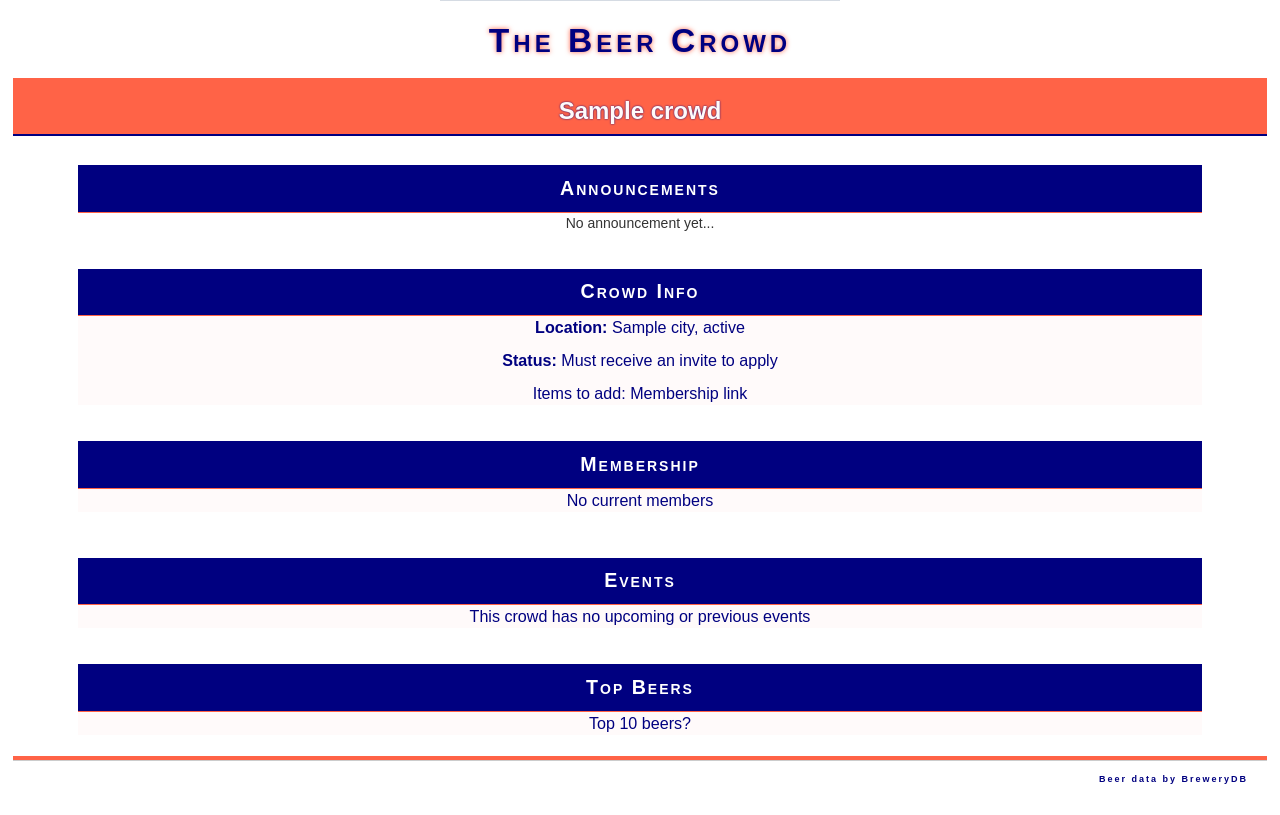
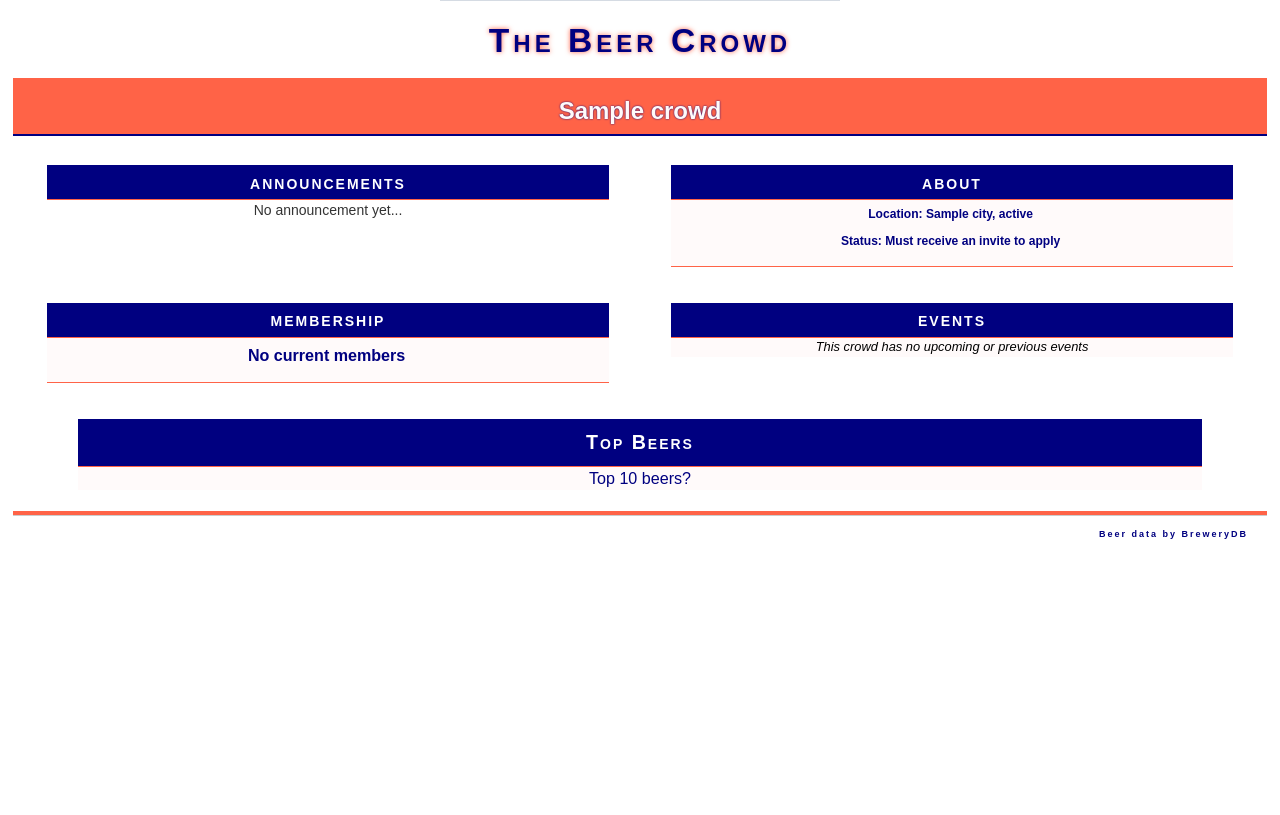
Before and after one commit to scotplum/beerclub, a Django app: template templates/beerclub/club/club.html in a window 1280 px wide. Shown: the part 315-1130 px from the top of the page. After the commit the page ends 854 px from the top, so only its background shows below. Run offline with Django 3.2, Linux system fonts and the light colour scheme; the template is opened without the code that fills it: most values are stand-ins (such as "Sample title", 1, 10 or a date in 2020); grey boxes marked "Sample" are stand-in pictures; some libraries are stand-ins or nearby versions.

```diff
--- a/beerclub/settings.py
+++ b/beerclub/settings.py
@@ -30,7 +30,7 @@ ALLOWED_HOSTS = [
 	'127.0.0.1',
 	'localhost',
 	'0.0.0.0',
-	'8906cc66.ngrok.io',
+	'7fcb1012.ngrok.io',
 	'10.100.1.185',
 ]
 
@@ -163,6 +163,7 @@ STATICFILES_DIRS = [
 ]
 
 STAR_RATINGS_RANGE = 10
+STAR_RATINGS_STAR_HEIGHT = 28
 
 SITE_ID = 1
 ACCOUNT_EMAIL_REQUIRED = True
--- a/club/views.py
+++ b/club/views.py
@@ -21,7 +21,13 @@ def index(request):
     context['club_check'] = club_check
     if club_check:
 		clubs = Club_User.objects.filter(user=user_object)
+		club_count = len(Club_User.objects.filter(user=user_object))
+		context['club_count'] = club_count
 		context['clubs'] = clubs
+		if club_count == 1:
+			club = Club_User.objects.get(user=user_object)
+			club_id = club.id
+			return redirect('/club/' + str(club_id) + '/')
     return render(request, 'club/index.html', context)
 
 @login_required
--- a/static/beerclub/style.css
+++ b/static/beerclub/style.css
@@ -17,6 +17,11 @@ body {
 	text-shadow: 0px 0px 2px navy;
 	font-weight: bold;
 	}
+
+.top-beer{
+	padding-left: 1%;
+	padding-right: 1%;
+}
 
 .beernote{
 	color:#00008b;
@@ -147,8 +152,8 @@ body {
 .content-1{
 	font-size: 90%;
 	padding: 0 0 0 0;
-	margin-left: 5%;
-	margin-right: 5%;
+	margin-left: 3%;
+	margin-right: 3%;
 	color: navy;
 	text-decoration: none;
 }
@@ -159,22 +164,21 @@ body {
 	text-decoration: none;
 	font-weight: 500;
 	font-style: italic;
-	font-size: 70%;
+	font-size: 80%;
 }
 
 .content-3{
 	font-size: 75%;
 	color: navy;
 	font-weight: 700;
-	padding-bottom: .5%;
 	padding-left: 1%;
 	padding-right: 1%;
 }
 
 .content-description{
 	font-weight: 500;
-	padding-left: 2%;
-	padding-right: 2%;
+	padding-left: 3%;
+	padding-right: 3%;
 }
 
 .content-beer{
@@ -189,3 +193,9 @@ body {
 	margin-right: 5%;
 	color: navy;
 }
+
+.content-wrapper{
+	padding-left: 2%;
+	padding-right: 2%;
+	text-align: justify;
+}
--- a/templates/beerclub/club/club.html
+++ b/templates/beerclub/club/club.html
@@ -8,43 +8,46 @@
 	<div class="w3-beer w3-container w3-padding-bottom">
 		<h3 class="w3-animate-left w3-center"><b>{{ crowd.name }}</b></h3>
 	</div>
-	<div class="w3-padding-bottom">
-		<div class="w3-center w3-padding">
-			<div class="w3-center">
-				<h3 class="beerheading">Announcements</h3>
+	<div class="w3-container w3-padding">
+		<div class="w3-cell w3-half w3-left w3-padding-bottom">
+			<h3 class="beerheading">announcements</h3>
 				{% if crowd_announcement_check %}
 				{% for announcement in crowd_announcement %}
-				<div class="homebeer w3-padding-top w3-padding-bottom" style="text-align: left; padding-left: 3%; padding-right: 3%;">{{ announcement.announcement }}</div>
+				<div class="homebeer w3-padding-top">
+					<div class="content-base">
+						<div class="content-3 content-wrapper">{{ announcement.announcement }}</div>
+						<div class="content-2">{{ announcement.date_added|date:'n/j/y'|lower }}</div>
+					</div>
+				</div>
 				{% endfor %}
 				{% else %}
 				<div>No announcement yet...</div>
 				{% endif %}
 		</div>
-		</div>
-	</div>
-	<div class="w3-padding-bottom">
-		<div class="w3-center w3-padding">
-			<div class="w3-center">
-				<h3 class="beerheading">Crowd Info</h3>
-				<div class="w3-center homebeer w3-padding-top w3-padding-bottom">
-					<p><b>Location: </b>{{ crowd.city }}, {{ crowd.state }}</p>
+		<div class="w3-cell w3-half w3-right w3-padding-bottom">
+			<h3 class="beerheading">about</h3>
+			<div class="homebeer w3-padding-top">
+				<div class="content-base">
+					<div class="content-3"><p><b>Location: </b>{{ crowd.city }}, {{ crowd.state }}</p>
 						{% if crowd.is_public %}
 						<p><b>Status: </b>Applications open to public</p>
 						{% else %}
 						<p><b>Status: </b>Must receive an invite to apply</p>
 						{% endif %}
-					Items to add: Membership link</div>
 					</div>
 				</div>
 			</div>
-	<div class="w3-padding-bottom">
-		<div class="w3-center w3-padding">
-			<div class="w3-center">
-				<h3 class="beerheading">Membership</h3>
-				<div class="w3-center homebeer w3-padding-top w3-padding-bottom">
+		</div>
+	</div>
+	<div class="w3-container w3-padding">
+			<div class="w3-cell w3-half w3-left w3-padding-bottom">
+				<h3 class="beerheading">membership</h3>
+					<div class="homebeer w3-padding-top">
+						<div class="content-base">
+							<div>
 							{% if club_user_check %}
 							{% for member in club_user %}
-					<p>{{ member.user.username }}</p>
+							<div class="content-3"><a href="/home/tasters/{{ member.user.id }}/">{{ member.user.username }}</a></div>
 							{% endfor %}
 							{% else %}
 							<p>No current members</p>
@@ -53,21 +56,27 @@
 						</div>
 					</div>
 			</div>
-	<div class="w3-padding-bottom">
-		<div class="w3-center w3-padding">
-			<div class="w3-center">
-				<h3 class="beerheading">Events</h3>
+			<div class="w3-cell w3-half w3-right w3-padding-bottom">
+				<h3 class="beerheading">events</h3>
+				<div class="homebeer w3-padding-top">
 						{% if club_event_check %}
 						{% for event in club_event %}
-				<div class="w3-center homebeer w3-padding-top w3-padding-bottom"><a href="/event/{{ event.id }}/">{{ event.event.event_name }}</a></div>
-				<div class="w3-center homebeer w3-small"><i>{{ event.event.event_date|date:'n/j/y g:i A'|lower }}</i></div>
+						{% if event.event.is_active %}
+						<div class="content-base">
+							<div class="content-1"><a href="/event/{{ event.id }}/">{{ event.event.event_name }}</a></div>
+							<div class="content-3">{{ event.event.address }}</div>
+							<div class="content-2">{{ event.event.event_date|date:'n/j/y g:i A'|lower }}</div>
+						</div>
+						{% endif %}
 						{% endfor %}
 						{% else %}
-				<div class="w3-center homebeer w3-padding-top w3-padding-bottom">This crowd has no upcoming or previous events</div>
+						<div class="content-2">This crowd has no upcoming or previous events</div>
 						{% endif %}
 				</div>
 			</div>
 		</div>
+
+
 	<div class="w3-padding-bottom">
 		<div class="w3-center w3-padding">
 			<div class="w3-center">
--- a/templates/beerclub/home/beer.html
+++ b/templates/beerclub/home/beer.html
@@ -7,7 +7,7 @@
 {% load ratings %}
 <div class="w3-mobile w3-center">
 	<div class="w3-beer w3-container w3-padding-bottom">
-		<h3 class="w3-animate-left w3-center w3-text-white"><b>{{ data.name }} by {% if brewery.nameShortDisplay %}{{ brewery.nameShortDisplay }}{% else %}{{ brewery.name }}{% endif %}</b></h3>
+		<h3 class="w3-animate-left w3-center top-beer"><b>{{ data.name }} by {% if brewery.nameShortDisplay %}{{ brewery.nameShortDisplay }}{% else %}{{ brewery.name }}{% endif %}</b></h3>
 	</div>
 	<div class="w3-container w3-center beerpadding">
 		<div class="w3-display-container beerpadding">
@@ -42,7 +42,7 @@
 			{% endif %}
 			<div class="homebeer">
 				{% if data.description %}
-				<div class="content-base content-description">{{ data.description }}</div>
+				<div class="content-base content-description" style="text-align: left;">{{ data.description }}</div>
 				{% endif %}
 				{% if category.name %}
 				<div class="content-base content-beer"><b>Category:</b> {{ category.name }}</div>
@@ -67,7 +67,7 @@
 			{% endif %}
 			<div class="homebeer">
 				{% if brewery.description %}
-				<div class="content-base content-description">{{ brewery.description }}</div>
+				<div class="content-base content-description" style="text-align: left;">{{ brewery.description }}</div>
 				{% endif %}
 				{% if brewery.established %}
 				<div class="content-base content-beer"><b>Established:</b> {{ brewery.established }}</div>
```
Also changed, not shown: home/views.py (+7 -3 lines), templates/beerclub/account/login.html (+7 -6 lines), templates/beerclub/account/signup.html (+5 -2 lines), templates/beerclub/home/index.html (+11 -15 lines), templates/beerclub/home/ratings.html (+8 -12 lines), templates/beerclub/star_ratings/widget_base.html (+4 -4 lines), db.sqlite3, 3 other files. Lines whose indentation alone changed are shown as unchanged.
